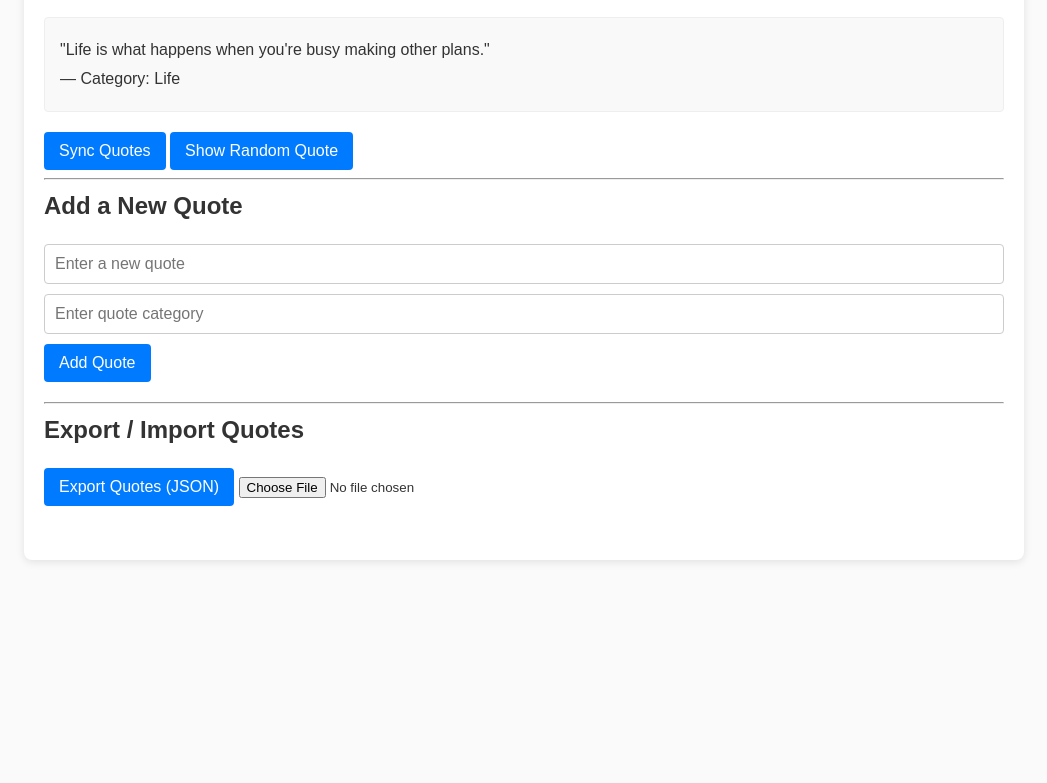
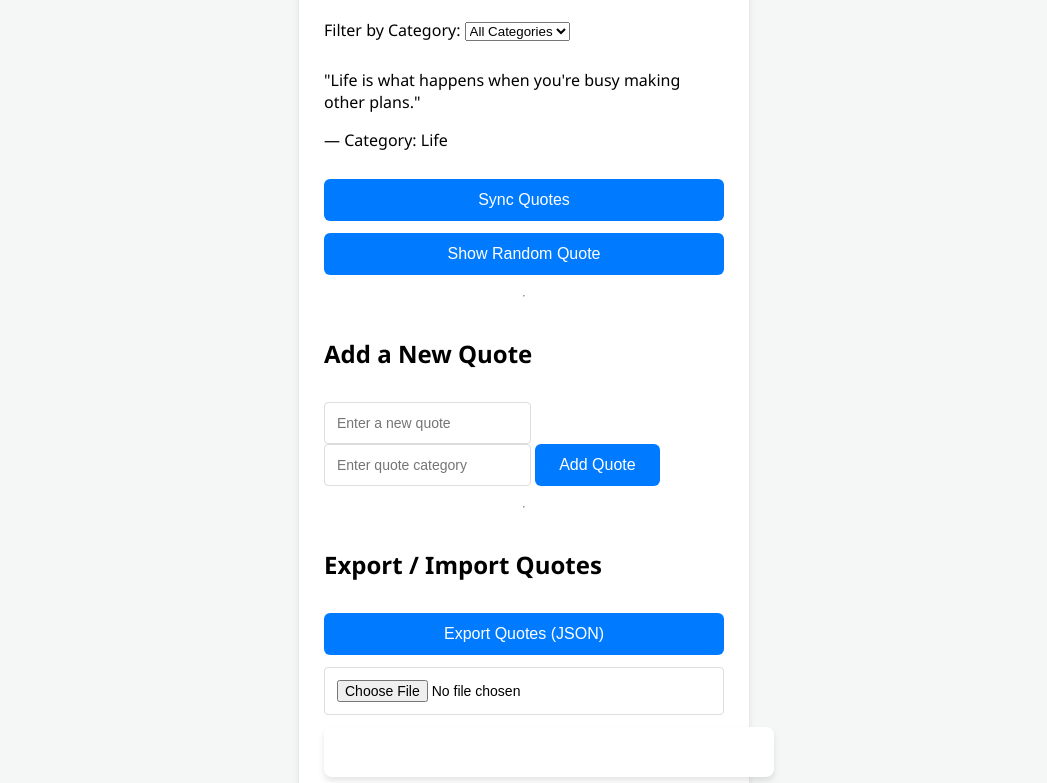
Before and after one commit to apagyiedavid/alx_fe_javascript, a plain HTML site: page dom-manipulation/index.html in a window 1280 px wide. Shown: the part 195-978 px from the top of the page, without its empty margins (116-1163 px from the left). Before the commit the page ends 800 px from the top, so only its background shows below. Drawn offline with Linux system fonts and the light colour scheme.

Commit message:
commit this again

```diff
--- a/dom-manipulation/styles.css
+++ b/dom-manipulation/styles.css
@@ -1,119 +1,96 @@
-/* ===========================
-   Base Styles
-   =========================== */
+/* Base Styling */
 body {
-  margin: 0;
-  padding: 0;
-  font-family: Arial, sans-serif;
-  line-height: 1.5;
-  background-color: #fafafa;
-  color: #333;
-  display: flex;
-  justify-content: center;
-  padding: 20px;
+    font-family: 'Segoe UI', Tahoma, Geneva, Verdana, sans-serif;
+    background-color: #f4f7f6;
+    display: flex;
+    flex-direction: column;
+    align-items: center;
+    padding: 40px 20px;
+    margin: 0;
 }
 
-.container {
-  width: 100%;
-  max-width: 1000px;
-  background-color: #fff;
-  padding: 20px;
-  box-shadow: 0 2px 8px rgba(0,0,0,0.1);
-  border-radius: 8px;
-  box-sizing: border-box;
+h1 {
+    color: #333;
+    margin-bottom: 30px;
 }
 
-h1, h2 {
-  margin-top: 0;
+/* Quote Display Area */
+#quoteDisplay {
+    width: 100%;
+    max-width: 600px;
+    min-height: 120px;
+    background: #ffffff;
+    padding: 30px;
+    border-radius: 12px;
+    box-shadow: 0 10px 25px rgba(0, 0, 0, 0.05);
+    text-align: center;
+    margin-bottom: 20px;
+    border-left: 5px solid #007bff;
+    transition: transform 0.2s ease;
 }
 
-.filter-section,
-.add-quote-form,
-.quote-display,
-.feedback {
-  margin-bottom: 20px;
+#quoteDisplay p {
+    font-size: 1.4rem;
+    color: #2c3e50;
+    margin: 0 0 10px 0;
+    line-height: 1.5;
 }
 
-label {
-  display: block;
-  margin-bottom: 8px;
-  font-weight: bold;
+#quoteDisplay span {
+    display: block;
+    color: #7f8c8d;
+    font-size: 0.9rem;
+    font-weight: bold;
+    text-transform: uppercase;
+    letter-spacing: 1px;
 }
 
-.select,
-input[type="text"],
-button,
-select {
-  font-size: 16px;
+/* Buttons */
+button {
+    background-color: #007bff;
+    color: white;
+    border: none;
+    padding: 12px 24px;
+    border-radius: 6px;
+    cursor: pointer;
+    font-size: 1rem;
+    transition: background 0.3s ease, transform 0.1s ease;
 }
 
-input[type="text"],
-select {
-  width: 100%;
-  padding: 10px;
-  margin-bottom: 10px;
-  box-sizing: border-box;
-  border: 1px solid #ccc;
-  border-radius: 4px;
+button:hover {
+    background-color: #0056b3;
 }
 
-button {
-  cursor: pointer;
-  padding: 10px 15px;
-  font-size: 16px;
-  border: none;
-  border-radius: 4px;
-  background-color: #007BFF;
-  color: white;
-  transition: opacity 0.2s ease-in-out;
+button:active {
+    transform: scale(0.98);
 }
 
-button:hover,
-button:active {
-  opacity: 0.9;
+#newQuote {
+    margin-bottom: 40px;
 }
 
-a {
-  color: #007BFF;
-  text-decoration: none;
-  transition: color 0.2s ease-in-out;
+/* Dynamic Form Styling */
+div:last-of-type {
+    background: #fff;
+    padding: 25px;
+    border-radius: 8px;
+    box-shadow: 0 4px 6px rgba(0,0,0,0.1);
+    display: flex;
+    flex-direction: column;
+    gap: 12px;
+    width: 100%;
+    max-width: 400px;
 }
 
-a:hover,
-a:active {
-  color: #FF6565;
+input {
+    padding: 12px;
+    border: 1px solid #ddd;
+    border-radius: 4px;
+    font-size: 14px;
 }
 
-/* Quote display styling */
-.quote-display {
-  padding: 15px;
-  background-color: #f9f9f9;
-  border: 1px solid #eee;
-  border-radius: 4px;
+input:focus {
+    outline: none;
+    border-color: #007bff;
+    box-shadow: 0 0 0 2px rgba(0, 123, 255, 0.25);
 }
-
-.quote-display p {
-  margin: 5px 0;
-}
-
-.feedback {
-  font-size: 14px;
-  min-height: 1em;
-}
-
-/* ===========================
-   Responsive & Mobile Styles
-   =========================== */
-@media screen and (max-width: 480px) {
-  body {
-    padding: 10px;
-  }
-
-  .container {
-    padding: 15px;
-  }
-
-  button {
-    width: 100%;
-  }
-}
```
